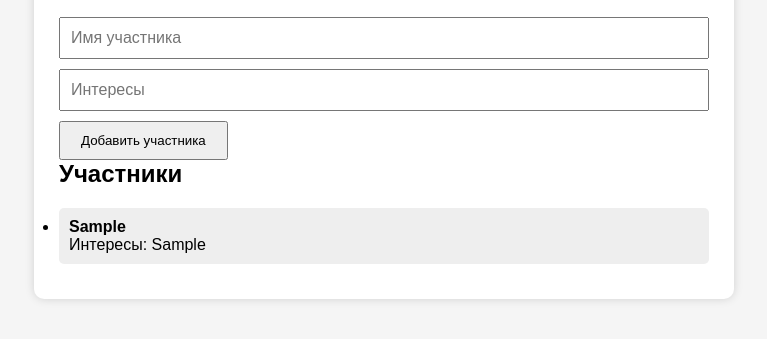
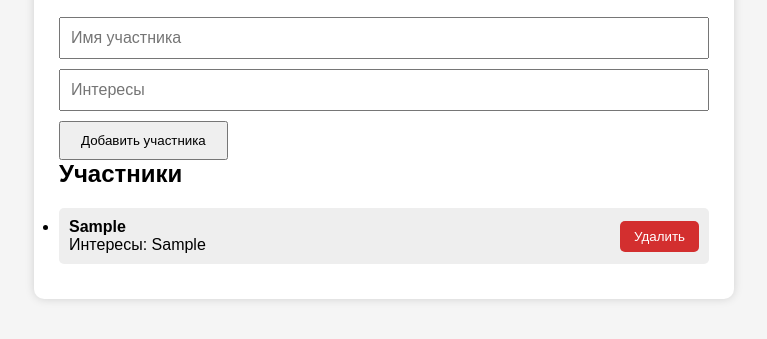
Before and after one commit to xxstevexxds/Kolosov-rabota, a plain HTML site: page project-team-selector/index.html in a window 1280 px wide. Both pictures are taken after typing "Sample", "Sample" into the empty fields and a click on the button "Добавить участника". Shown: the part 133-472 px from the top of the page, without its empty margins (256-1023 px from the left). Drawn offline with Linux system fonts and the light colour scheme.

Commit message:
feat: add participant deletion

```diff
--- a/project-team-selector/script.js
+++ b/project-team-selector/script.js
@@ -28,17 +28,37 @@ document.getElementById("addBtn").addEventListener("click", () => {
 
 });
 
+function deleteUser(index){
+
+    users.splice(index,1);
+
+    localStorage.setItem("users",JSON.stringify(users));
+
+    render();
+
+}
+
 function render() {
 
     list.innerHTML = "";
 
-    users.forEach(user => {
+    users.forEach((user,index) => {
 
         const li = document.createElement("li");
 
-        li.innerHTML =
-            `<strong>${user.name}</strong><br>
-            Интересы: ${user.interest}`;
+        li.innerHTML = `
+            <div class="row">
+                <div>
+                    <strong>${user.name}</strong><br>
+                    Интересы: ${user.interest}
+                </div>
+
+                <button class="deleteBtn"
+                onclick="deleteUser(${index})">
+                Удалить
+                </button>
+            </div>
+        `;
 
         list.appendChild(li);
 
--- a/project-team-selector/style.css
+++ b/project-team-selector/style.css
@@ -48,4 +48,34 @@ li{
     padding:10px;
     background:#eeeeee;
     border-radius:5px;
+}.row{
+
+display:flex;
+
+justify-content:space-between;
+
+align-items:center;
+
 }
+
+.deleteBtn{
+
+background:#d32f2f;
+
+color:white;
+
+border:none;
+
+padding:8px 14px;
+
+border-radius:5px;
+
+cursor:pointer;
+
+}
+
+.deleteBtn:hover{
+
+background:#b71c1c;
+
+}
```
